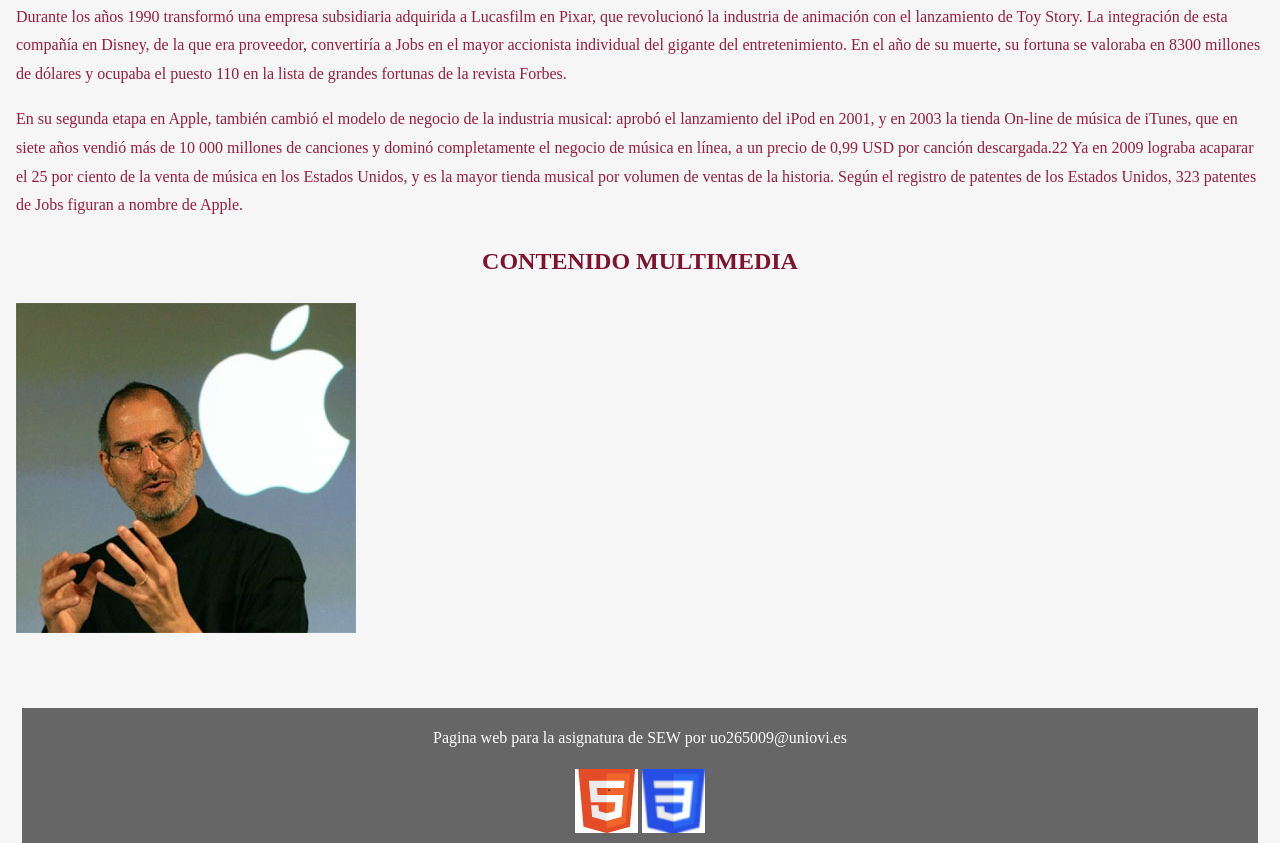
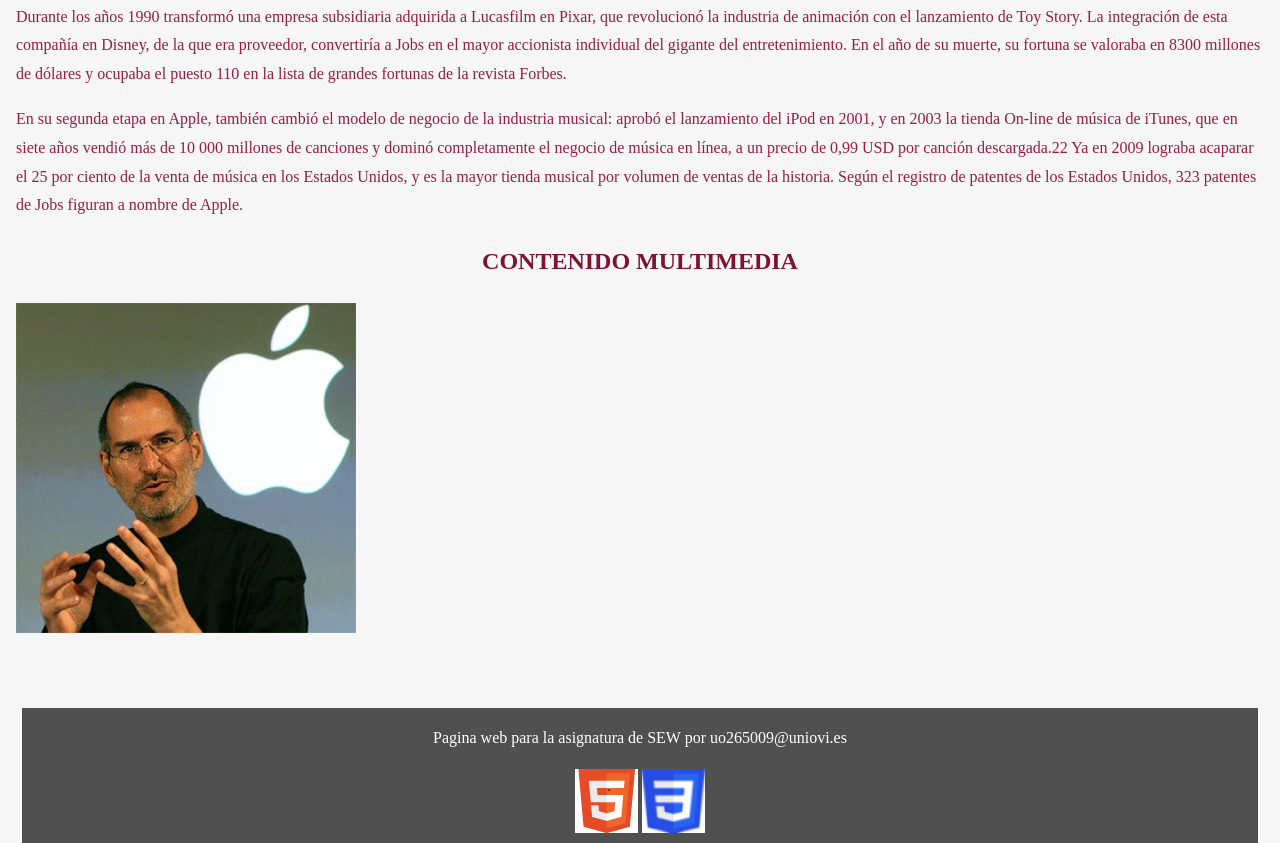
Before and after one commit to TovarashiTwin/pages, a plain HTML site: page index.html in a window 1280 px wide. Shown: the part 737-1580 px from the top of the page. Drawn offline with Linux system fonts and the light colour scheme.

Commit message:
cambio de color en el footer para pasar accesibilidad

```diff
--- a/estilos/estilo.css
+++ b/estilos/estilo.css
@@ -22,7 +22,7 @@
 }
 /* Especificidad =  001 */
 footer{
-	background-color:#666666;
+	background-color:#505050;
 	color: #ffffff;
 	text-align: center;
 }
```
